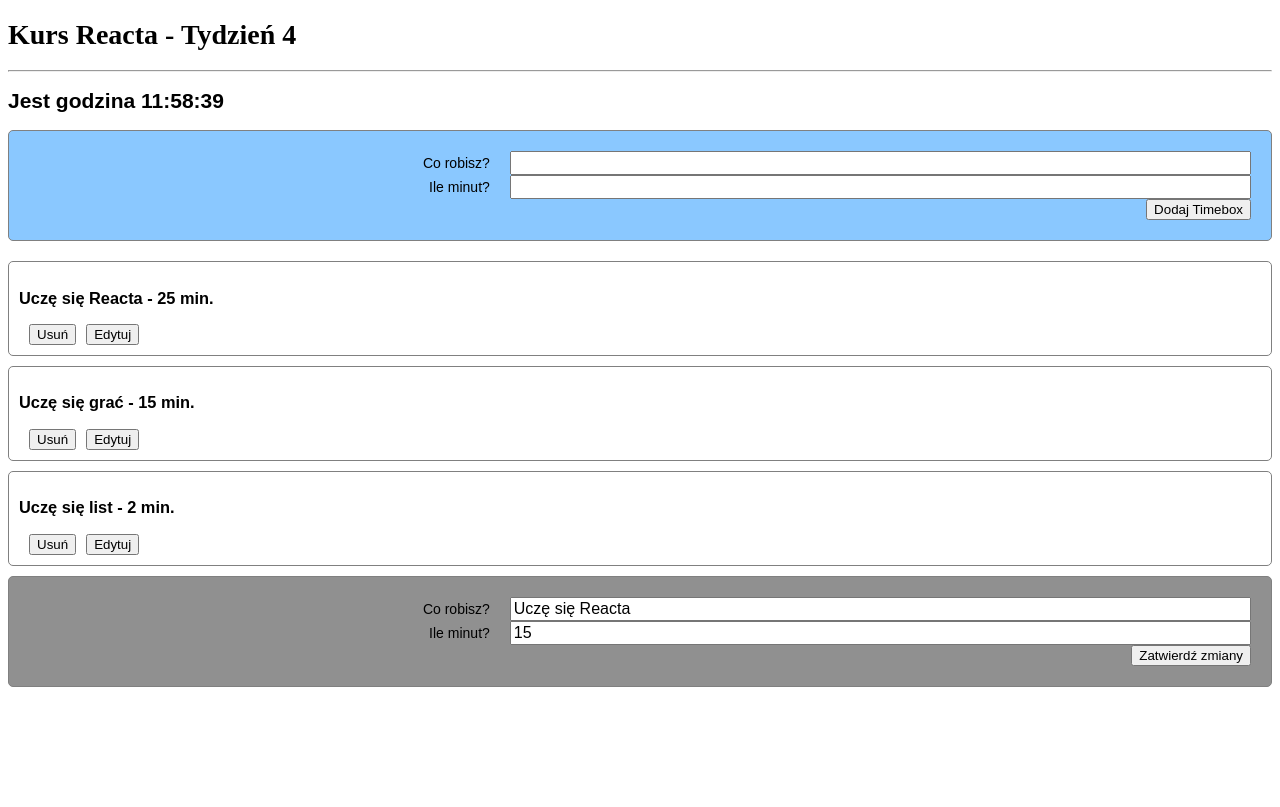
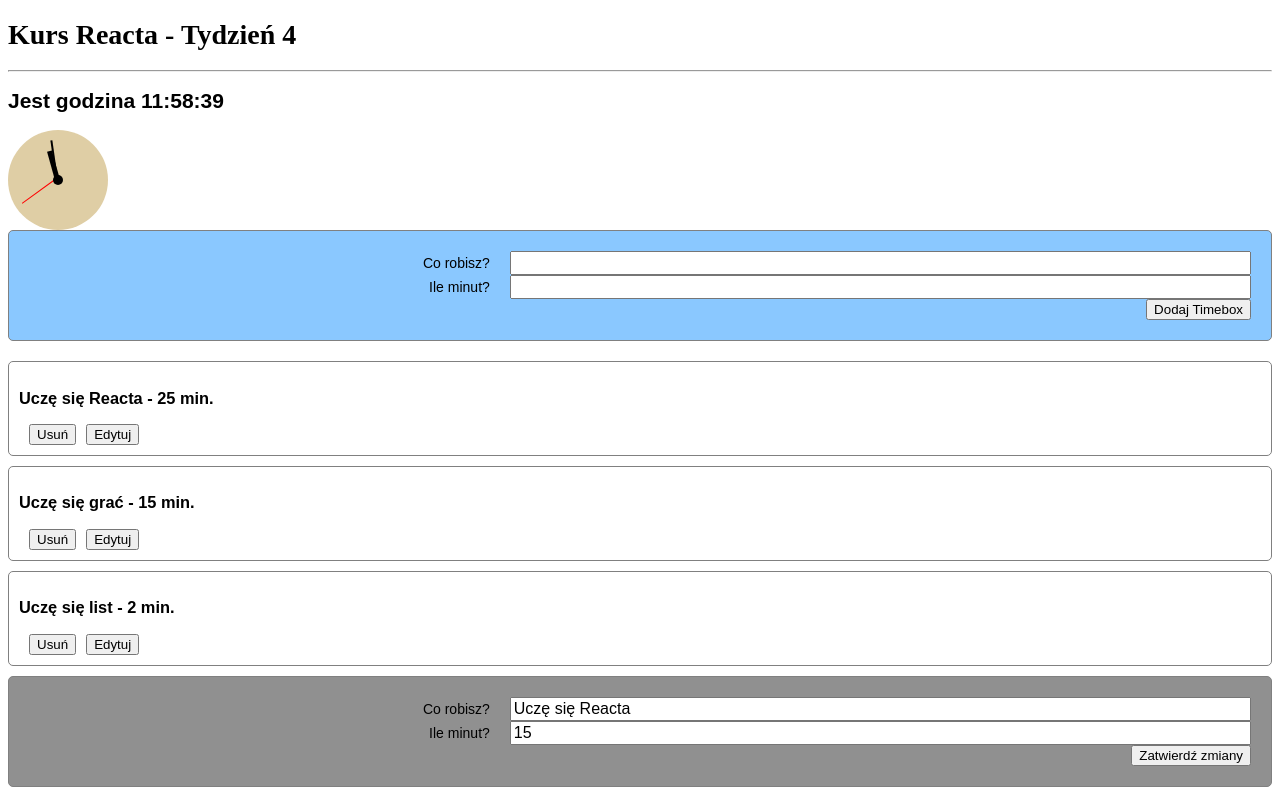
Before and after one commit to mateuszskrok/kursreacta, a React (Create React App) app: page / in a window 1280 px wide. Built offline with nearby package versions, Linux system fonts and the light colour scheme.

Commit message:
Add Analog Clock

```diff
--- /dev/null
+++ b/src/components/AnalogClock.js
@@ -0,0 +1,56 @@
+import React from "react";
+
+function HourHand(time){
+    console.log("godzina:", time.hours)
+    console.log("minuty:", time.minutes)
+    console.log("sekundy:", time.seconds)
+
+
+    const hourStyle = {
+        transform: `rotate(${360*time.hours/12 + 15*time.minutes/60}deg)`
+    }
+    return(
+        <div className="hourHand" style={hourStyle}></div>
+    )
+}
+
+function MinuteHand(time){
+    console.log("godzina:", time.hours)
+    console.log("minuty:", time.minutes)
+    console.log("sekundy:", time.seconds)
+
+
+    const minuteStyle = {
+        transform: `rotate(${360*(time.minutes/60 + time.seconds/3600)}deg)`
+    }
+    console.log(minuteStyle)
+    return(
+        <div className="minuteHand" style={minuteStyle}></div>
+    )
+}
+function SecondHand(time){
+    console.log("godzina:", time.hours)
+    console.log("minuty:", time.minutes)
+    console.log("sekundy:", time.seconds)
+
+    const secondStyle = {
+        transform: `rotate(${360*time.seconds/60}deg)`
+    }
+    console.log(secondStyle)
+    return(
+        <div className="secondHand" style={secondStyle}></div>
+    )
+}
+function AnalogClock(time){
+    const {hours,minutes,seconds} = time;
+    return(
+        <div className="AnalogClock">
+            <HourHand hours={hours} minutes={minutes}/>
+            <MinuteHand minutes={minutes} seconds={seconds}/>
+            <SecondHand seconds={seconds}/>
+            <div className="clockCenter"></div>
+        </div>
+    )
+}
+
+export default AnalogClock;
--- a/src/components/RealTimeClock.js
+++ b/src/components/RealTimeClock.js
@@ -1,4 +1,5 @@
 import React from "react";
+import AnalogClock from "./AnalogClock";
 
 function zFill(time,n) {
     time = time.toString()
@@ -41,9 +42,14 @@ class RealTimeClock extends React.Component{
     minutes =zFill(minutes,2)
     seconds =zFill(seconds,2)
 
-    return <h2 className={"Clock"}>Jest godzina{" "}
-    {hours}:{minutes}:{seconds}
-    </h2>
+    return (
+        <>
+        <h2 className={"Clock"}>
+            Jest godzina {hours}:{minutes}:{seconds}
+        </h2>
+        <AnalogClock hours={parseInt(hours)} minutes={parseInt(minutes)} seconds={parseInt(seconds)}/>
+        </>
+    )
     }
 }
 
--- a/src/styles/components.scss
+++ b/src/styles/components.scss
@@ -1,4 +1,5 @@
 @import "./components/App.scss";
+@import "./components/AnalogClock.scss";
 @import "./components/Clock.scss";
 @import "./components/CurrentTimebox.scss";
 @import "./components/Timebox.scss";
--- /dev/null
+++ b/src/styles/components/AnalogClock.scss
@@ -0,0 +1,47 @@
+.AnalogClock {
+    background-color: rgb(223, 206, 165);
+    border-radius: 100%;
+    height: 100px;
+    width: 100px;
+}
+
+.hourHand{
+    background-color: black;
+    position:relative;
+    height:30px;
+    width:5px;
+    left:47px;
+    top:20px;
+    transform-origin: bottom center;
+}
+
+.minuteHand{
+    background-color: black;
+    position:relative;
+    height:40px;
+    width:2px;
+    left:48px;
+    top:-20px;
+    transform-origin: bottom center;
+}
+
+.secondHand{
+    background-color: red;
+    position: relative;
+    height:45px;
+    width:1px;
+    left:50px;
+    top:-68px;
+    transform-origin: bottom center;
+}
+
+.clockCenter {
+    background-color: black;
+    width:10px;
+    height: 10px;
+    border-radius: 100%;
+    position: relative;
+    left: 45px;
+    top: -70px;
+
+}
```
